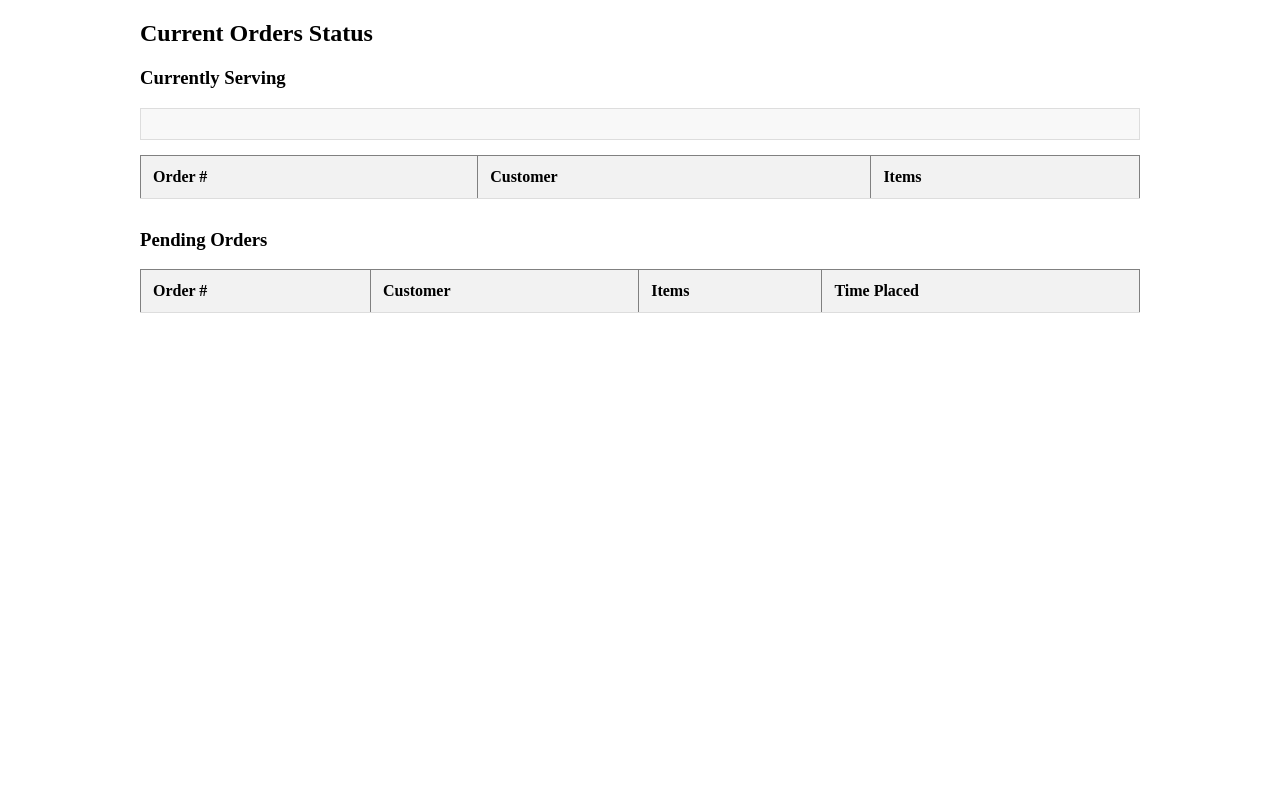
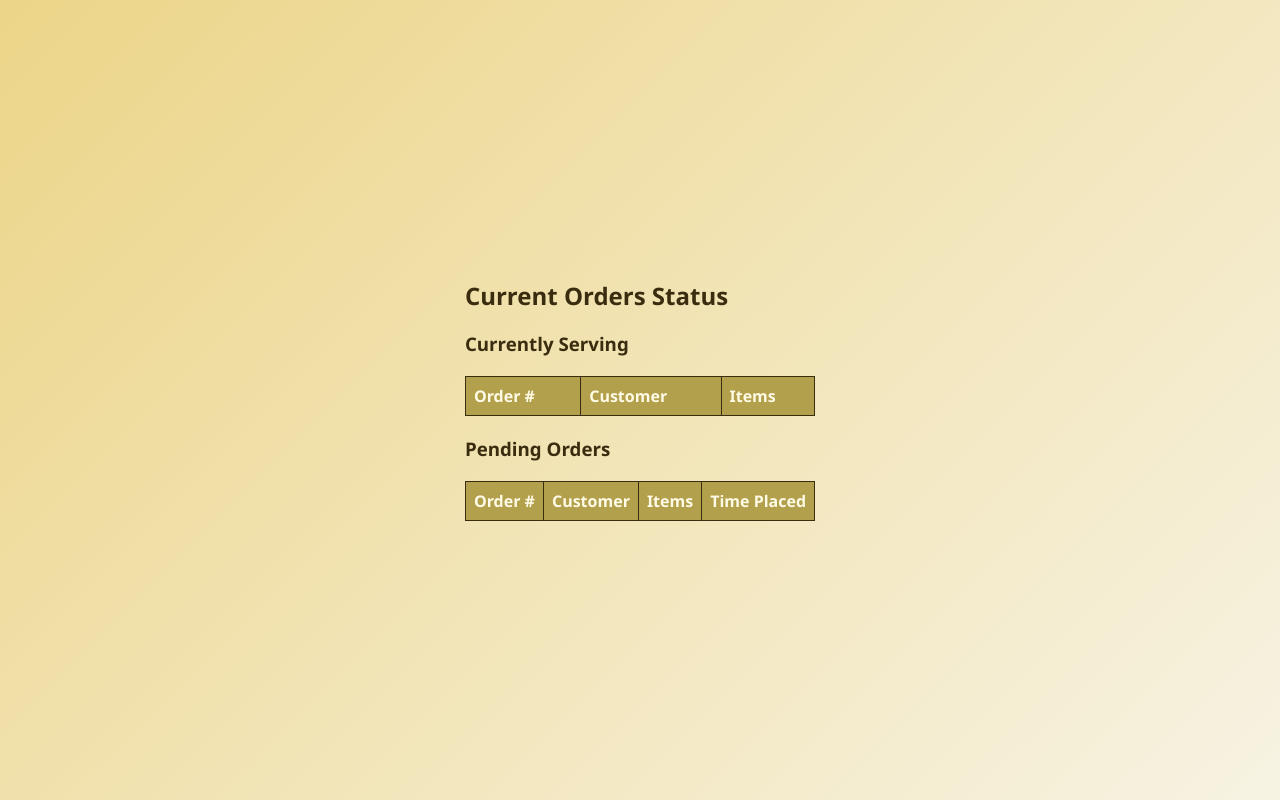
Before and after one commit to JPfern20/POS-System-WebAppDesign, a website: page now_serve.html in a window 1280 px wide. Drawn offline with Linux system fonts and the light colour scheme; no server answers.

Commit message:
orders functions

```diff
--- a/now_serve.html
+++ b/now_serve.html
@@ -3,35 +3,7 @@
 <head>
     <meta charset="UTF-8">
     <title>Now Serving</title>
-    <style>
-        .queue-container {
-            max-width: 1000px;
-            margin: 0 auto;
-        }
-        #now-serving {
-            margin-bottom: 30px;
-        }
-        .serving-spotlight {
-            background: #f8f8f8;
-            padding: 15px;
-            margin-bottom: 15px;
-            border: 1px solid #ddd;
-            text-align: center;
-            font-weight: bold;
-        }
-        .queue-table {
-            width: 100%;
-            border-collapse: collapse;
-        }
-        th, td {
-            padding: 12px;
-            text-align: left;
-            border-bottom: 1px solid #ddd;
-        }
-        th {
-            background-color: #f2f2f2;
-        }
-    </style>
+    <link rel="stylesheet" type="text/css" href="style.css">
 </head>
 <body>
     <div class="queue-container">
```
